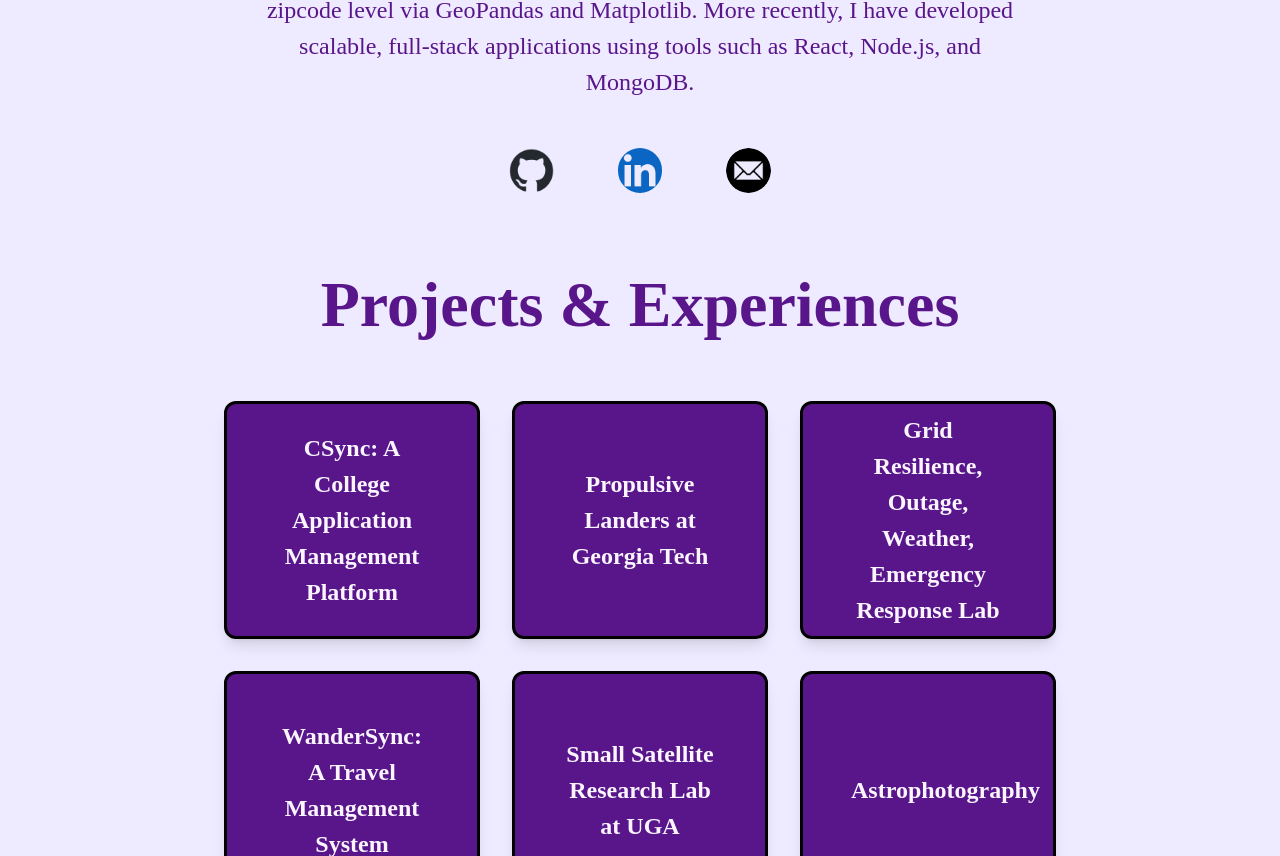
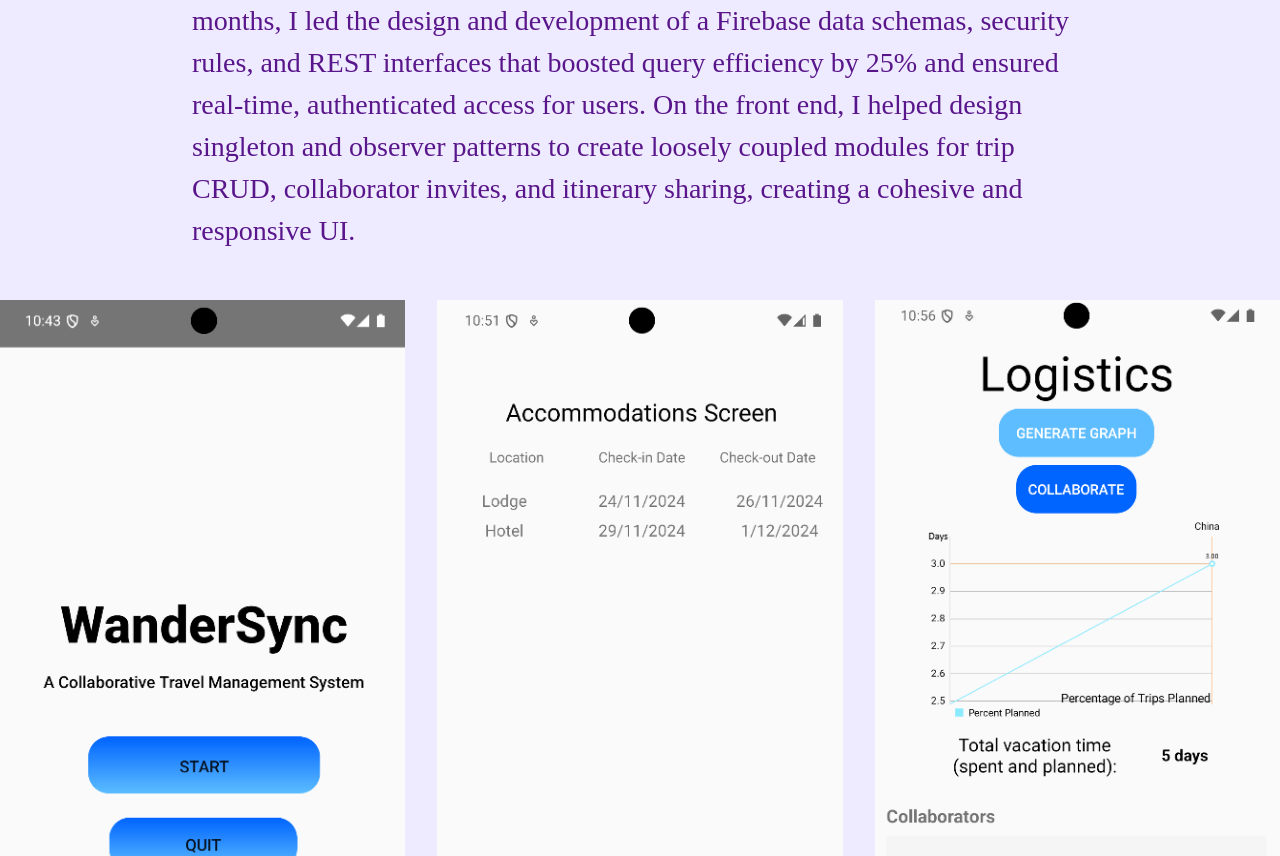
Before and after one commit to nkim205/portfolio, a React (Vite) app: page /#/WanderSync in a window 1280 px wide. Before the commit this address led to /#/Astrophotography. Shown: the part 444-1300 px from the top of the page. Built offline with nearby package versions, Linux system fonts and the light colour scheme.

Commit message:
restructured image paths

```diff
--- a/src/Astrophotography.jsx
+++ b/src/Astrophotography.jsx
@@ -17,12 +17,12 @@ const Astrophotography = () => {
                 </div>
 
                 <div className="astro-card-grid">
-                    <img src="../public/images/astro/orion.png" className="astro-card"/>
-                    <img src="../public/images/astro/heart-and-soul.png" className="astro-card"/>
-                    <img src="../public/images/astro/tadpoles.png" className="astro-card"/>
-                    <img src="../public/images/astro/lagoon.png" className="astro-card"/>
-                    <img src="../public/images/astro/moon.png" className="astro-card"/>
-                    <img src="../public/images/astro/eclipse.png" className="astro-card"/>
+                    <img src="/images/astro/orion.png" className="astro-card"/>
+                    <img src="/images/astro/heart-and-soul.png" className="astro-card"/>
+                    <img src="/images/astro/tadpoles.png" className="astro-card"/>
+                    <img src="/images/astro/lagoon.png" className="astro-card"/>
+                    <img src="/images/astro/moon.png" className="astro-card"/>
+                    <img src="/images/astro/eclipse.png" className="astro-card"/>
                 </div>
             </div>
         </div>
--- a/src/Components/AboutMe.jsx
+++ b/src/Components/AboutMe.jsx
@@ -3,12 +3,12 @@ const AboutMe = () => {
 
     return (
         <div className="section">
-            <img src="../../public/images/headshot.jpg" className="w-[12.5vw] rounded-full"></img>
+            <img src="/images/headshot.jpg" className="w-[12.5vw] rounded-full"></img>
             <p className="text-[1.5rem] text-center text-purple-900 mx-[20vw]">{description}</p>
             <div className="flex flex-row gap-16">
-                <a href="https://github.com/nkim205" target="_blank"><img src="../../public/images/github.png" className="social-icon"></img></a>
-                <a href="https://www.linkedin.com/in/nathan-kim-7816b22bb/" target="_blank"><img src="../../public/images/linkedin.png" className="social-icon"></img></a>
-                <a href="mailto:kimnathan0324@gmail.com" target="_blank"><img src="../../public/images/email.png" className="social-icon"></img></a>
+                <a href="https://github.com/nkim205" target="_blank"><img src="/images/github.png" className="social-icon"></img></a>
+                <a href="https://www.linkedin.com/in/nathan-kim-7816b22bb/" target="_blank"><img src="/images/linkedin.png" className="social-icon"></img></a>
+                <a href="mailto:kimnathan0324@gmail.com" target="_blank"><img src="/images/email.png" className="social-icon"></img></a>
             </div>
         </div>
     )
--- a/src/GROWER.jsx
+++ b/src/GROWER.jsx
@@ -14,10 +14,10 @@ const GROWER = () => {
                 </div>
                 <p className="desc indent-[4rem]">{growerDesc}</p>
                 <div className="astro-card-grid">
-                    <img src="../public/images/grower/nc_saidi.png" className="astro-card"/>
-                    <img src="../public/images/grower/nc_saifi.png" className="astro-card"/>
-                    <img src="../public/images/grower/va_saidi.png" className="astro-card"/>
-                    <img src="../public/images/grower/va_saifi.png" className="astro-card"/>
+                    <img src="/images/grower/nc_saidi.png" className="astro-card"/>
+                    <img src="/images/grower/nc_saifi.png" className="astro-card"/>
+                    <img src="/images/grower/va_saidi.png" className="astro-card"/>
+                    <img src="/images/grower/va_saifi.png" className="astro-card"/>
                 </div>
             </div>
         </div>
--- a/src/GTPL.jsx
+++ b/src/GTPL.jsx
@@ -10,7 +10,7 @@ const GTPL = () => {
                 <p className="header">Georgia Tech Propulsive Landers (GTPL)</p>
                 <a href="https://www.gtpropulsivelanders.org/" target="_blank" className="desc text-center underline">Link to Propulsive Landers Website</a>
                 <p className="desc indent-[4rem]">{gtplDesc}</p>
-                <img src="../public/images/gtpl.jpg" className="w-[60vw]"/>
+                <img src="/images/gtpl.jpg" className="w-[60vw]"/>
             </div>
         </div>
     )
--- a/src/WanderSync.jsx
+++ b/src/WanderSync.jsx
@@ -16,12 +16,12 @@ const WanderSync = () => {
 
                 <p className="desc indent-[4rem]">{wandersyncDesc}</p>
                 <div className=" grid grid-cols-3 gap-4 md:gap-6 lg:gap-8">
-                    <img src="../public/images/wandersync/home.png"/>
-                    <img src="../public/images/wandersync/Accomodations.png"/>
-                    <img src="../public/images/wandersync/Logistics.png"/>
-                    <img src="../public/images/wandersync/Destinations.png"/>
-                    <img src="../public/images/wandersync/Dining.png"/>
-                    <img src="../public/images/wandersync/Community.png"/>
+                    <img src="/images/wandersync/home.png"/>
+                    <img src="/images/wandersync/Accomodations.png"/>
+                    <img src="/images/wandersync/Logistics.png"/>
+                    <img src="/images/wandersync/Destinations.png"/>
+                    <img src="/images/wandersync/Dining.png"/>
+                    <img src="/images/wandersync/Community.png"/>
                 </div>
             </div>
         </div>
--- a/src/main.jsx
+++ b/src/main.jsx
@@ -1,6 +1,6 @@
 import { StrictMode } from 'react'
 import { createRoot } from 'react-dom/client'
-import { BrowserRouter, Routes, Route } from 'react-router-dom'
+import { HashRouter, Routes, Route } from 'react-router-dom'
 import './index.css'
 import Home from './Home'
 import Astrophotography from './Astrophotography'
@@ -13,7 +13,7 @@ import ScrollToTop from './ScrollToTop'
 
 createRoot(document.getElementById('root')).render(
     <StrictMode>
-        <BrowserRouter>
+        <HashRouter>
             <ScrollToTop/>
             <Routes>
                 <Route path="/" element={<Home/>} />
@@ -24,6 +24,6 @@ createRoot(document.getElementById('root')).render(
                 <Route path="/SSRL" element={<SSRL/>} />
                 <Route path="/WanderSync" element={<WanderSync/>} />
             </Routes>
-        </BrowserRouter>
+        </HashRouter>
     </StrictMode>,
 )
--- a/vite.config.js
+++ b/vite.config.js
@@ -3,7 +3,7 @@ import react from '@vitejs/plugin-react'
 import tailwindcss from '@tailwindcss/vite'
 
 export default defineConfig({
-    base: "/portfolio",
+    base: "/portfolio/",
     plugins: [
         react(),
         tailwindcss(),
```
